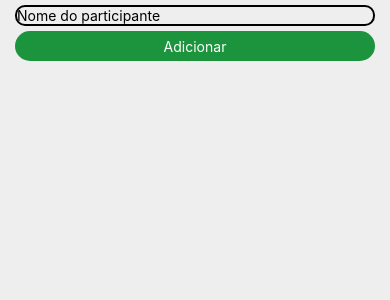
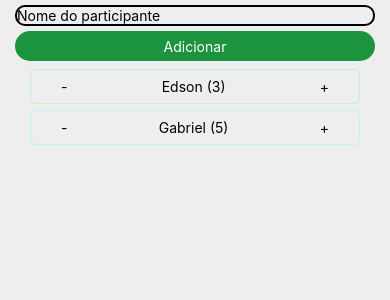
Before and after one commit to egaldino/pizza-app, a React Native app: screen / in a window 390 px wide. Shown: the top 300 px of the page. Built offline with nearby package versions, Linux system fonts and the light colour scheme.

Commit message:
Melhorando estilização dos componentes

```diff
--- /dev/null
+++ b/colors.json
@@ -0,0 +1,7 @@
+{
+  "appBackground": "#eee",
+  "primaria": "#1c943d",
+  "secundaria": "#32a852",
+  "alterarQuantidadeUnderlay": "#d9dcde",
+  "participantes": ["#c2f0cf", "#c1f0f5", "#f5dcf7"]
+}
--- a/components/ParticipanteItem.js
+++ b/components/ParticipanteItem.js
@@ -1,29 +1,55 @@
 import React from 'react';
-import {View, Text, StyleSheet} from 'react-native';
+import {View, Text, StyleSheet, TouchableHighlight} from 'react-native';
+
+import colors from '../colors.json';
 
 // import { Container } from './styles';
 
-const ParticipanteItem = ({item, index}) => {
+const ParticipanteItem = ({
+  item,
+  index,
+  subtrairQuantidade,
+  somarQuantidade,
+  children,
+}) => {
   return (
-    <View style={style.container}>
-      <Text key={`${item}${index}`}>{item}</Text>
+    <View style={{...style.container, borderColor: item.borderColor}}>
+      <TouchableHighlight
+        style={style.buttonChangeQuantidade}
+        underlayColor={colors.alterarQuantidadeUnderlay}
+        onPress={() => subtrairQuantidade()}>
+        <Text>-</Text>
+      </TouchableHighlight>
+      <Text key={`${item}${index}`}>
+        {item.nome} ({item.quantidade})
+      </Text>
+      <TouchableHighlight
+        style={style.buttonChangeQuantidade}
+        underlayColor={colors.alterarQuantidadeUnderlay}
+        onPress={() => somarQuantidade()}>
+        <Text>+</Text>
+      </TouchableHighlight>
     </View>
   );
 };
-
-function corAleatoria() {
-  const cores = ['#c2f0cf', '#c1f0f5', '#f5dcf7'];
-  const indiceAleatorio = Math.floor(Math.random() * cores.length);
-  return cores[indiceAleatorio];
-}
 
 const style = StyleSheet.create({
   container: {
     width: 330,
     height: 35,
     alignItems: 'center',
-    justifyContent: 'center',
+    justifyContent: 'space-between',
     marginVertical: 3,
+    flexDirection: 'row',
+    borderWidth: 1,
+    paddingHorizontal: 10,
+    borderRadius: 5,
+    borderColor: colors.secundaria,
+  },
+  buttonChangeQuantidade: {
+    paddingHorizontal: 10,
+    marginHorizontal: 10,
+    borderRadius: 50,
   },
 });
 
--- a/pages/Home.js
+++ b/pages/Home.js
@@ -9,23 +9,65 @@ import {
 } from 'react-native';
 import ParticipanteItem from '../components/ParticipanteItem';
 
+import colors from '../colors.json';
+
 const Home = () => {
-  const [listaParticipantes, setListaParticipantes] = useState([]);
+  const [listaParticipantes, setListaParticipantes] = useState([
+    {id: 1, nome: 'Edson', quantidade: 3, borderColor: '#c2f0cf'},
+    {id: 2, nome: 'Gabriel', quantidade: 5, borderColor: '#c1f0f5'},
+  ]);
   // const nomeInputRef = useRef('');
 
   const [novoParticipante, setNovoParticipante] = useState();
 
-  const addParticipante = (participante) => {
-    if (!participante || participante.length === 0) {
+  const corAleatoria = () => {
+    const cores = colors.participantes;
+    const indiceAleatorio = Math.floor(Math.random() * cores.length);
+    return cores[indiceAleatorio];
+  };
+
+  const addParticipante = (nome) => {
+    if (!nome || nome.length === 0) {
       return;
     }
 
-    setListaParticipantes([...listaParticipantes, participante]);
+    setListaParticipantes([
+      ...listaParticipantes,
+      {
+        id: listaParticipantes.length + 1,
+        nome,
+        quantidade: 0,
+        borderColor: corAleatoria(),
+      },
+    ]);
     setNovoParticipante('');
   };
 
+  const subtrairQuantidade = (item) => {
+    const listaAtualizada = listaParticipantes.map((participante) => {
+      if (participante.id === item.id) {
+        return {
+          ...participante,
+          quantidade: item.quantidade === 0 ? 0 : item.quantidade - 1,
+        };
+      }
+      return participante;
+    });
+    setListaParticipantes(listaAtualizada);
+  };
+
+  const somarQuantidade = (item) => {
+    const listaAtualizada = listaParticipantes.map((participante) => {
+      if (participante.id === item.id) {
+        return {...participante, quantidade: item.quantidade + 1};
+      }
+      return participante;
+    });
+    setListaParticipantes(listaAtualizada);
+  };
+
   return (
-    <View style={{backgroundColor: '#eee', flex: 1}}>
+    <View style={styles.appBackground}>
       <View style={styles.container}>
         <TextInput
           style={styles.textInput}
@@ -37,6 +79,7 @@ const Home = () => {
 
         <TouchableHighlight
           style={styles.addButton}
+          underlayColor={colors.secundaria}
           onPress={() => addParticipante(novoParticipante)}>
           <Text style={styles.addButtonText}>Adicionar</Text>
         </TouchableHighlight>
@@ -45,7 +88,12 @@ const Home = () => {
           data={listaParticipantes}
           contentContainerStyle={styles.listaParticipantes}
           renderItem={({item, index}) => (
-            <ParticipanteItem item={item} index={index} />
+            <ParticipanteItem
+              item={item}
+              index={index}
+              subtrairQuantidade={() => subtrairQuantidade(item)}
+              somarQuantidade={() => somarQuantidade(item)}
+            />
           )}
         />
       </View>
@@ -54,6 +102,10 @@ const Home = () => {
 };
 
 const styles = StyleSheet.create({
+  appBackground: {
+    backgroundColor: colors.appBackground,
+    flex: 1,
+  },
   container: {
     margin: 5,
   },
@@ -65,7 +117,7 @@ const styles = StyleSheet.create({
   addButton: {
     margin: 5,
     marginHorizontal: 10,
-    backgroundColor: '#1c943d',
+    backgroundColor: colors.primaria,
     alignItems: 'center',
     justifyContent: 'center',
     height: 30,
```
